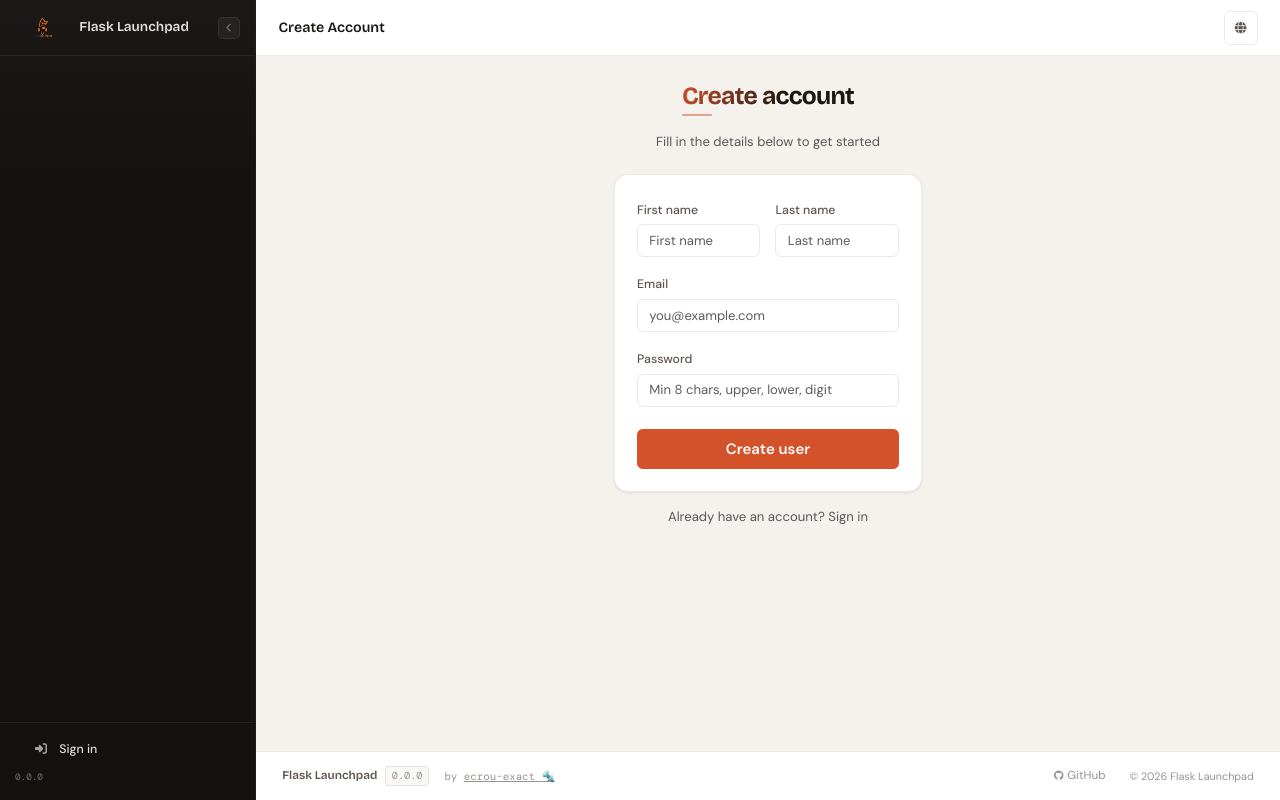
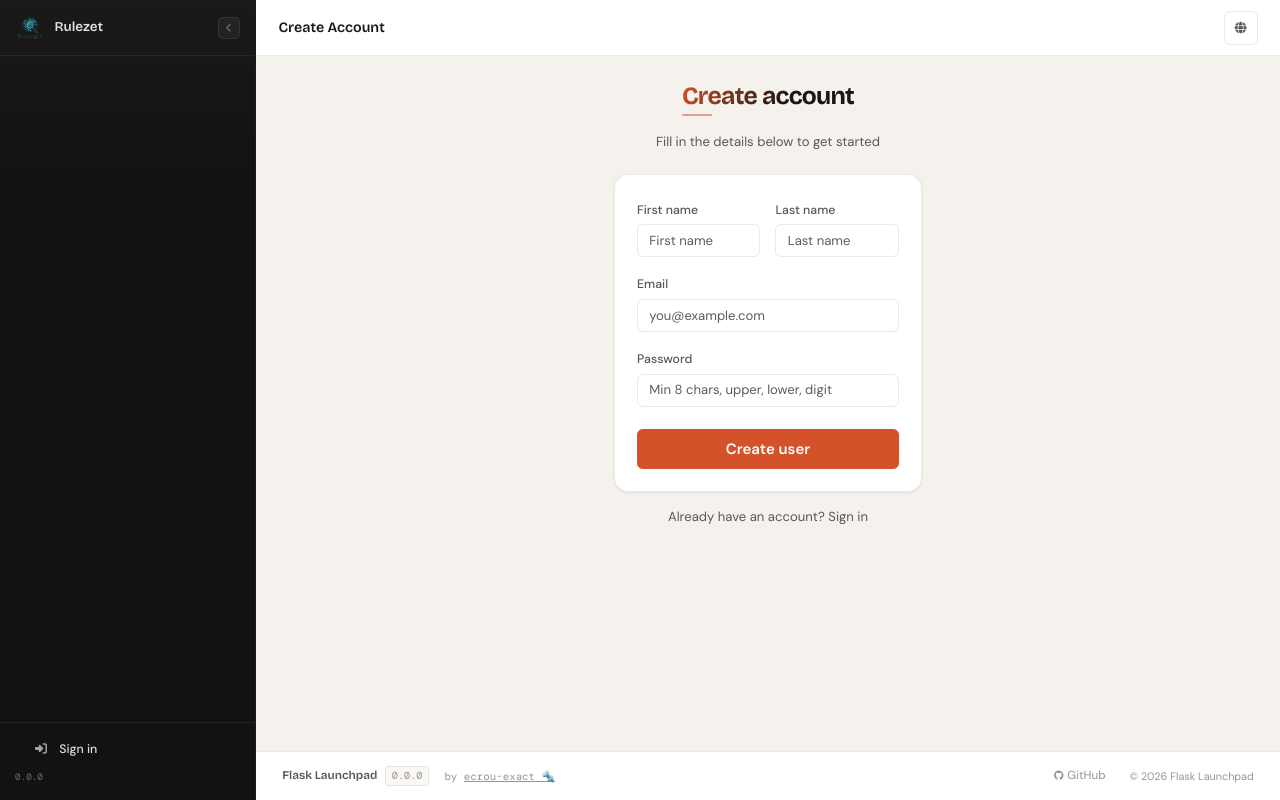
Before and after one commit to ecrou-exact/rulezet-core-v2, a Flask app: page /account/register in a window 1280 px wide. Run offline with Flask 3, Linux system fonts and the light colour scheme; data that the repository does not hold is empty; parts of the project's set-up code (start-up, migrations or seed data) failed here and were passed over; some libraries are stand-ins or nearby versions.

Commit message:
chg: [Update] README and branding assets; change app title to Rulezet and update logo references

```diff
--- a/app/templates/base.html
+++ b/app/templates/base.html
@@ -5,7 +5,7 @@
 <head>
     <meta charset="utf-8">
     <meta name="viewport" content="width=device-width, initial-scale=1">
-    <title>Flask Launchpad</title>
+    <title>Rulezet</title>
     <link rel="icon" href="{{ url_for('static', filename='image/logo.png') }}">
 
     {# Fonts #}
--- a/app/templates/config/settings.html
+++ b/app/templates/config/settings.html
@@ -937,7 +937,7 @@
             async function savePreference(payload) {
                 save_status.value = 'saving'
                 clearTimeout(save_timer)
-                const res = await apiFetch('/config/update', 'POST', payload)
+                const res = await apiFetch('/api/config/', 'PATCH', payload)
                 if (res.ok) {
                     save_status.value = 'saved'
                     save_timer = setTimeout(() => { save_status.value = '' }, 2000)
--- a/app/templates/macros/_nav.html
+++ b/app/templates/macros/_nav.html
@@ -65,7 +65,7 @@
     <div class="topbar-brand">
         <a href="/" class="topbar-brand-link">
             <img src="{{ url_for('static', filename='image/logo.png') }}" alt="Logo" style="height:50px;">
-            <span class="topbar-app-name">Flask Launchpad</span>
+            <span class="topbar-app-name">Rulezet</span>
         </a>
     </div>
     <nav class="sidebar-nav">
@@ -124,7 +124,7 @@
         <div>
             <img src="{{ url_for('static', filename='image/logo.png') }}" alt="Logo" style="height:30px;">
         </div>
-        <span class="sidebar-app-name">Flask Launchpad</span>
+        <span class="sidebar-app-name">Rulezet</span>
         <button class="btn-sidebar-toggle d-none d-lg-inline-flex"
                 onclick="toggleSidebarCollapsed()"
                 title="Collapse sidebar"
```
Also changed, not shown: README.md, app/static/image/logo.png, app/static/image/logo_rulezet.png (added), app/static/image/logo_rulezet_bg.png (added).
